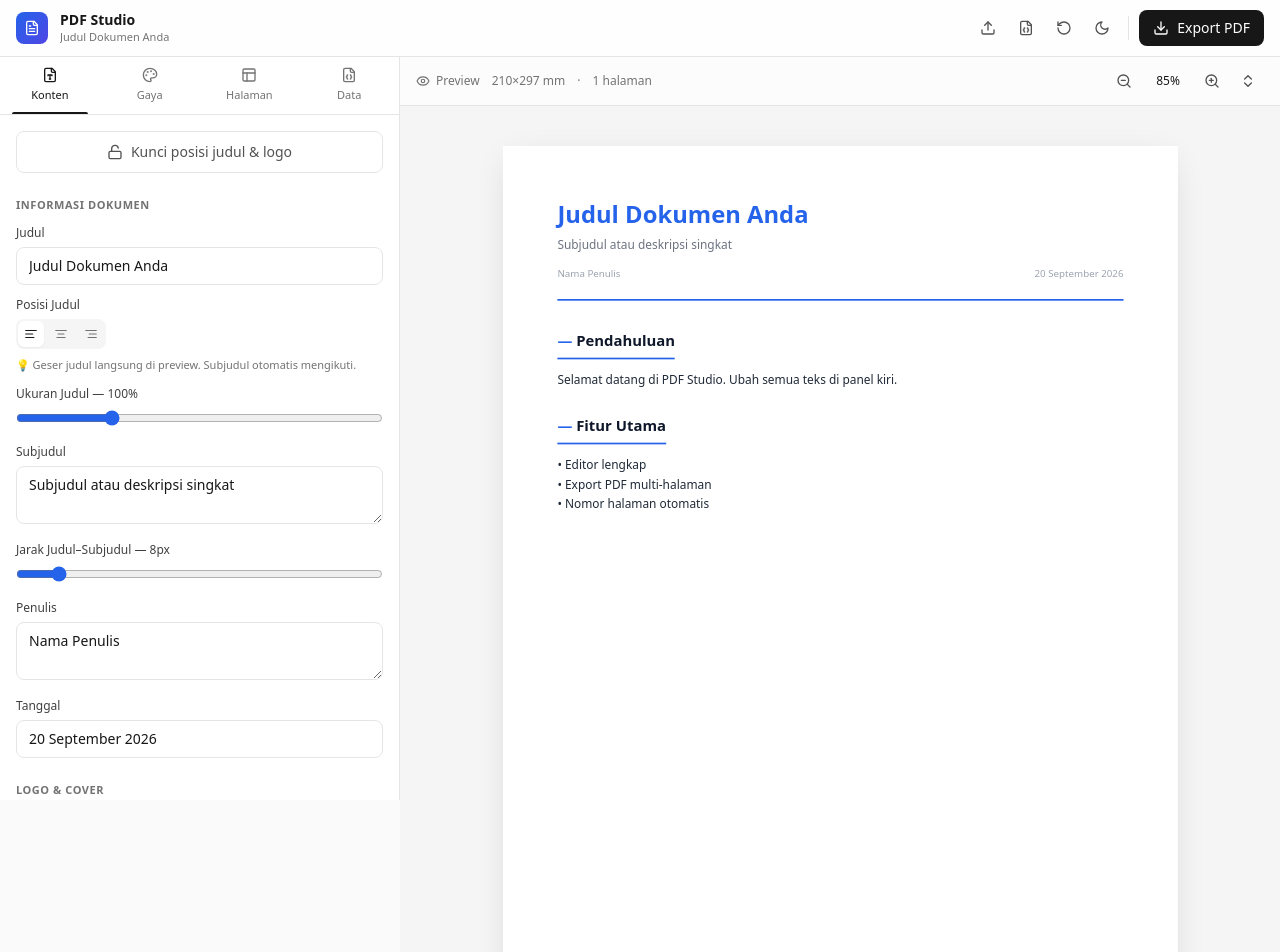
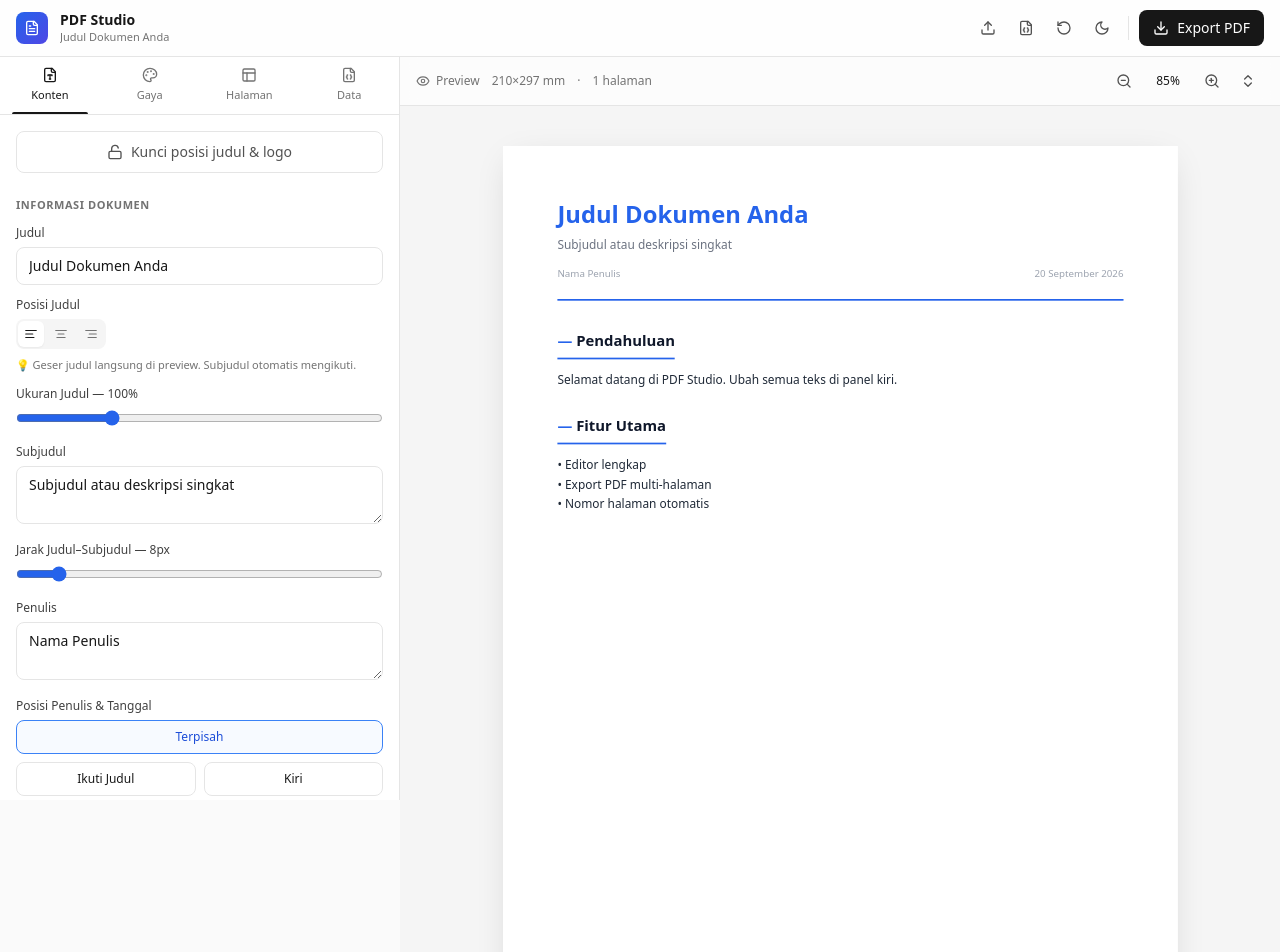
Before and after one commit to jampingkuda2-bot/bot, a Next.js app: page / in a window 1280 px wide. Shown: the top 952 px of the page. Built offline with nearby package versions, Linux system fonts and the light colour scheme.

Commit message:
Implement author alignment selection feature
Added author alignment options for displaying author and date.

```diff
--- a/app/components/ContentTab.jsx
+++ b/app/components/ContentTab.jsx
@@ -17,6 +17,7 @@ export default function ContentTab({
   const titleScale = doc.titleScale || 1;
   const logoSize = doc.logoSize || 56;
   const subtitleGap = doc.subtitleGap ?? 8;
+  const authorAlign = doc.authorAlign || 'split';
 
   return (
     <>
@@ -127,6 +128,37 @@ export default function ContentTab({
           />
         </Field>
 
+        <Field label="Posisi Penulis & Tanggal">
+          <div className="grid grid-cols-2 gap-2">
+            {[
+              { v: 'split',  label: 'Terpisah' },
+              { v: 'title',  label: 'Ikuti Judul' },
+              { v: 'left',   label: 'Kiri' },
+              { v: 'center', label: 'Tengah' },
+              { v: 'right',  label: 'Kanan' },
+            ].map((o) => (
+              <button
+                key={o.v}
+                onClick={() => update({ authorAlign: o.v })}
+                className={`px-3 py-2 rounded-lg border text-xs font-medium transition ${
+                  authorAlign === o.v
+                    ? 'border-blue-500 bg-blue-50/50 dark:bg-blue-950/30 text-blue-700 dark:text-blue-300'
+                    : 'border-neutral-200 dark:border-neutral-800 hover:border-neutral-300'
+                } ${o.v === 'split' ? 'col-span-2' : ''}`}
+              >
+                {o.label}
+              </button>
+            ))}
+          </div>
+          <p className="text-[11px] text-neutral-500 mt-2">
+            {authorAlign === 'split'
+              ? 'Penulis di kiri, tanggal di kanan.'
+              : authorAlign === 'title'
+              ? 'Penulis & tanggal mengikuti perataan judul.'
+              : 'Penulis & tanggal rata ' + authorAlign + '.'}
+          </p>
+        </Field>
+
         <Field label="Tanggal">
           <TextInput value={doc.date} onChange={(v) => update({ date: v })} />
         </Field>
```
